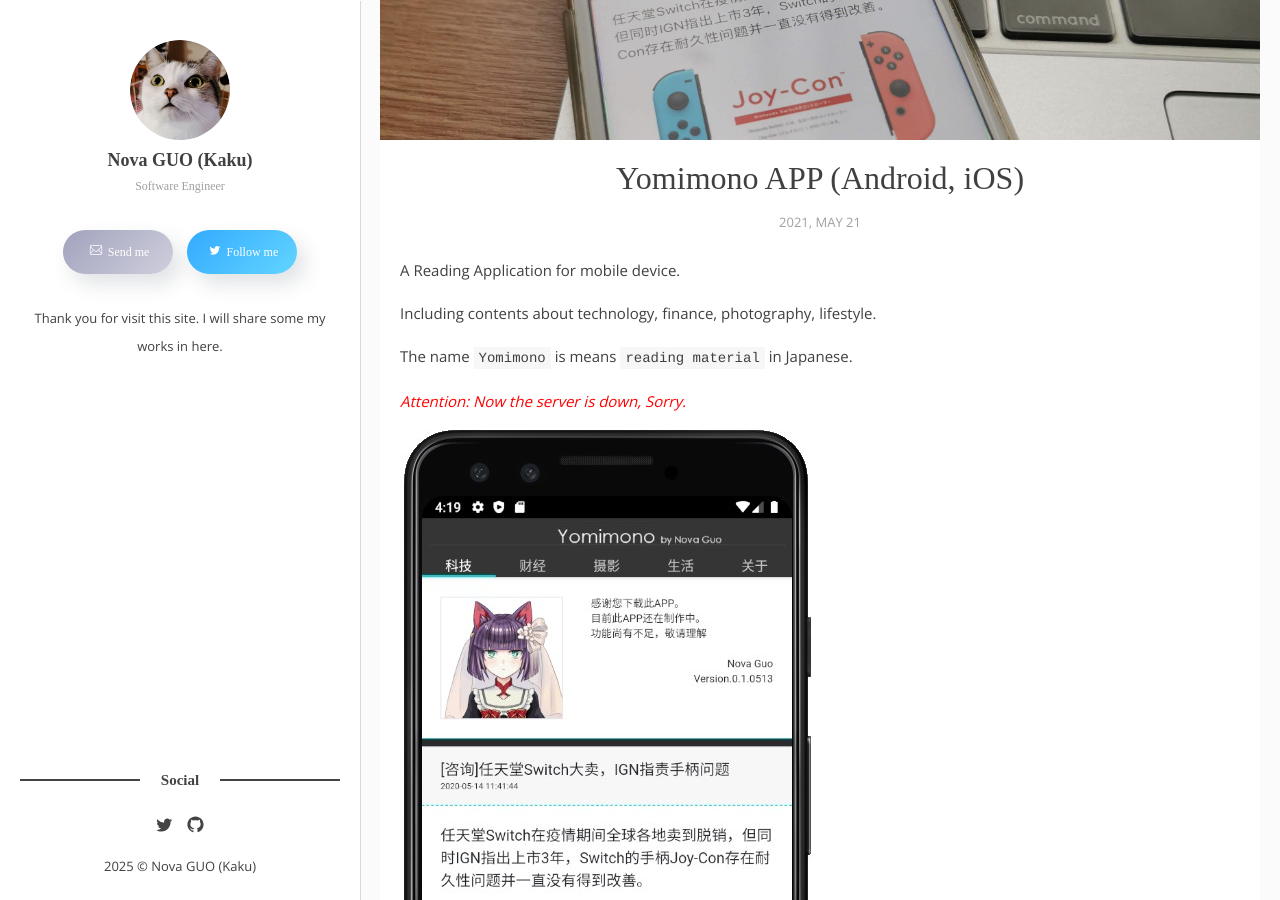
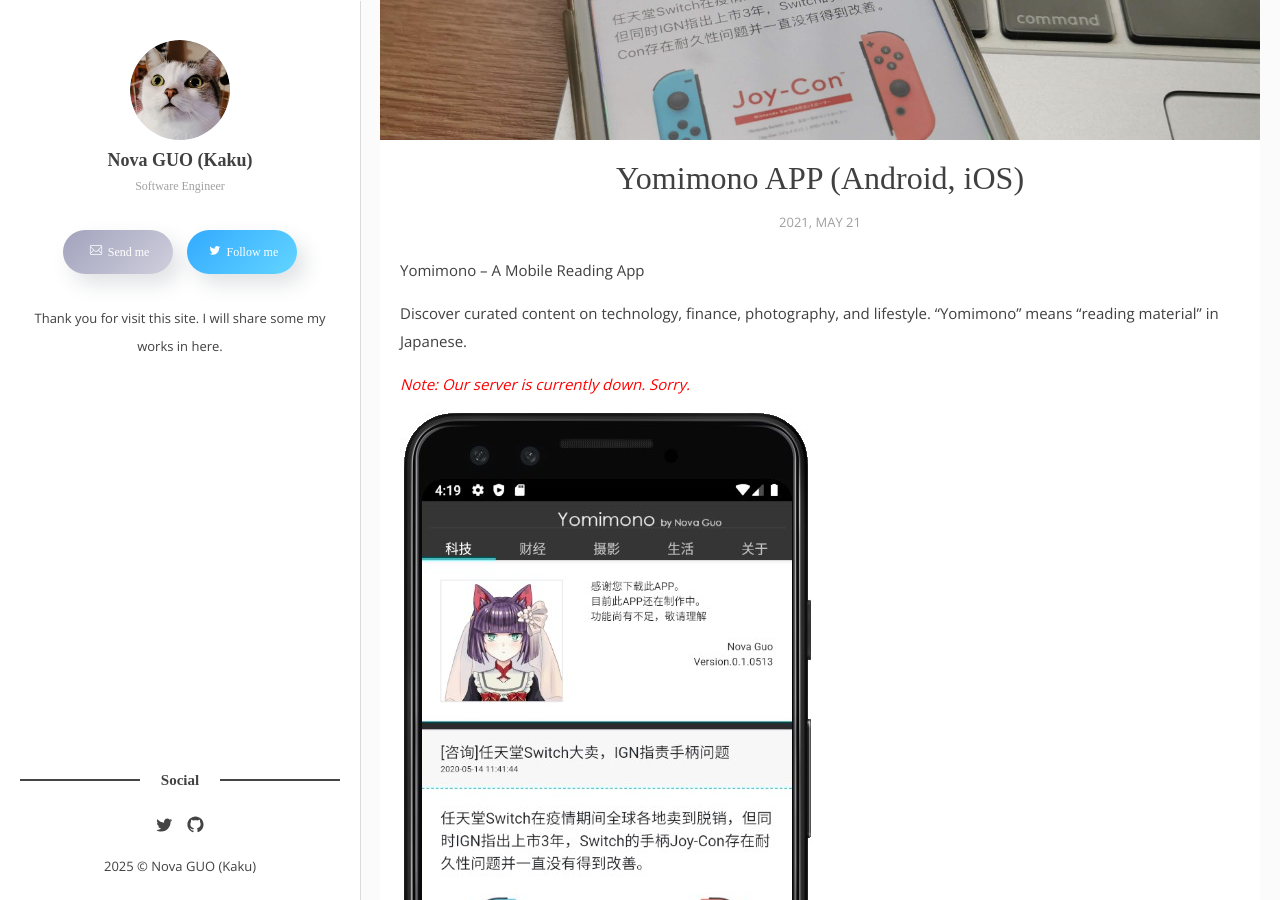
Before and after one commit to kyokuto52/kyokuto52.github.io, a Jekyll site: the page built from _posts/2021-05-21-Yumimono-APP.markdown, in a window 1280 px wide and 900 px high, scrolled down 373 px. Built offline with Jekyll 4.4.1, drawn with Linux system fonts in a browser that asks for light colours; some web fonts are replaced.

Commit message:
Update 2021-05-21-Yumimono-APP.markdown

```diff
--- a/_posts/2021-05-21-Yumimono-APP.markdown
+++ b/_posts/2021-05-21-Yumimono-APP.markdown
@@ -6,13 +6,12 @@
 tags: [Develop, Android, iOS]
 categories: develop
 ---
-A Reading Application for mobile device.
+Yomimono – A Mobile Reading App
 
-Including contents about technology, finance, photography, lifestyle.
+Discover curated content on technology, finance, photography, and lifestyle.
+“Yomimono” means “reading material” in Japanese.
 
-The name `Yomimono` is means `reading material` in Japanese.
-
-<span style="color: red; ">_Attention: Now the server is down, Sorry._</span>
+<span style="color: red; ">_Note: Our server is currently down. Sorry._</span>
 
 
 ![]({{site.baseurl}}/images/HomeAPP2.jpg)
```
